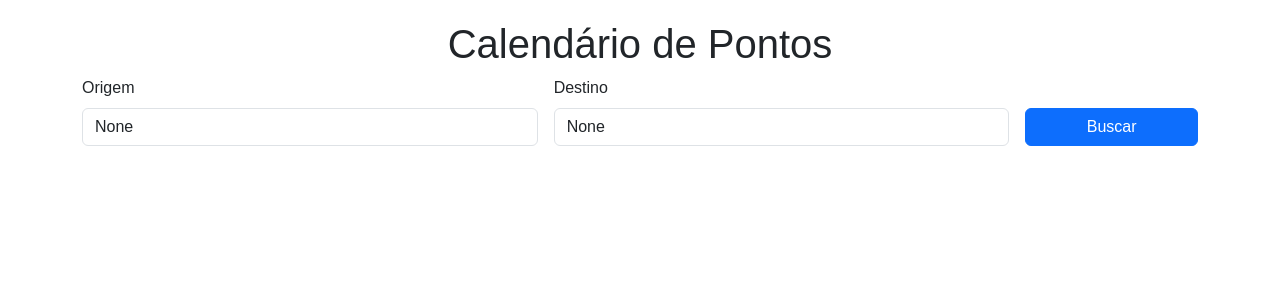
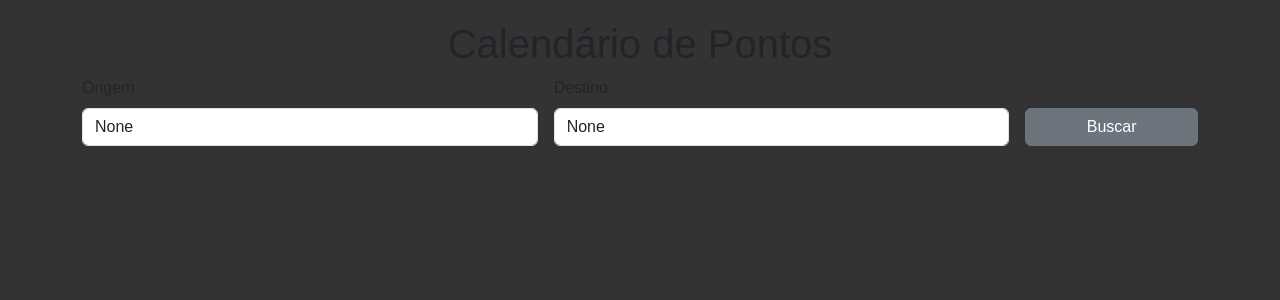
Before and after one commit to Milhasbr/calendar, a Flask app: page / in a window 1280 px wide. Shown: the top 300 px of the page. Run offline with Flask 3, Linux system fonts and the light colour scheme; data that the repository does not hold is empty; some libraries are stand-ins or nearby versions.

Commit message:
Update calendar.html

```diff
--- a/templates/calendar.html
+++ b/templates/calendar.html
@@ -13,6 +13,7 @@
 
     <style>
         body {
+            background-color: #333333;
             font-family: Arial, sans-serif;
             margin: 20px;
         }
@@ -22,7 +23,7 @@
         }
     </style>
 </head>
-<body>
+<body >
 
     <div class="container">
         <h1 class="text-center">Calendário de Pontos</h1>
@@ -38,7 +39,7 @@
                 <input type="text" class="form-control" id="destination" name="destination" value="{{ destination }}" required>
             </div>
             <div class="col-md-2 d-flex align-items-end">
-                <button type="submit" class="btn btn-primary w-100">Buscar</button>
+                <button type="submit" class="btn btn-secondary w-100">Buscar</button>
             </div>
         </form>
 
```
